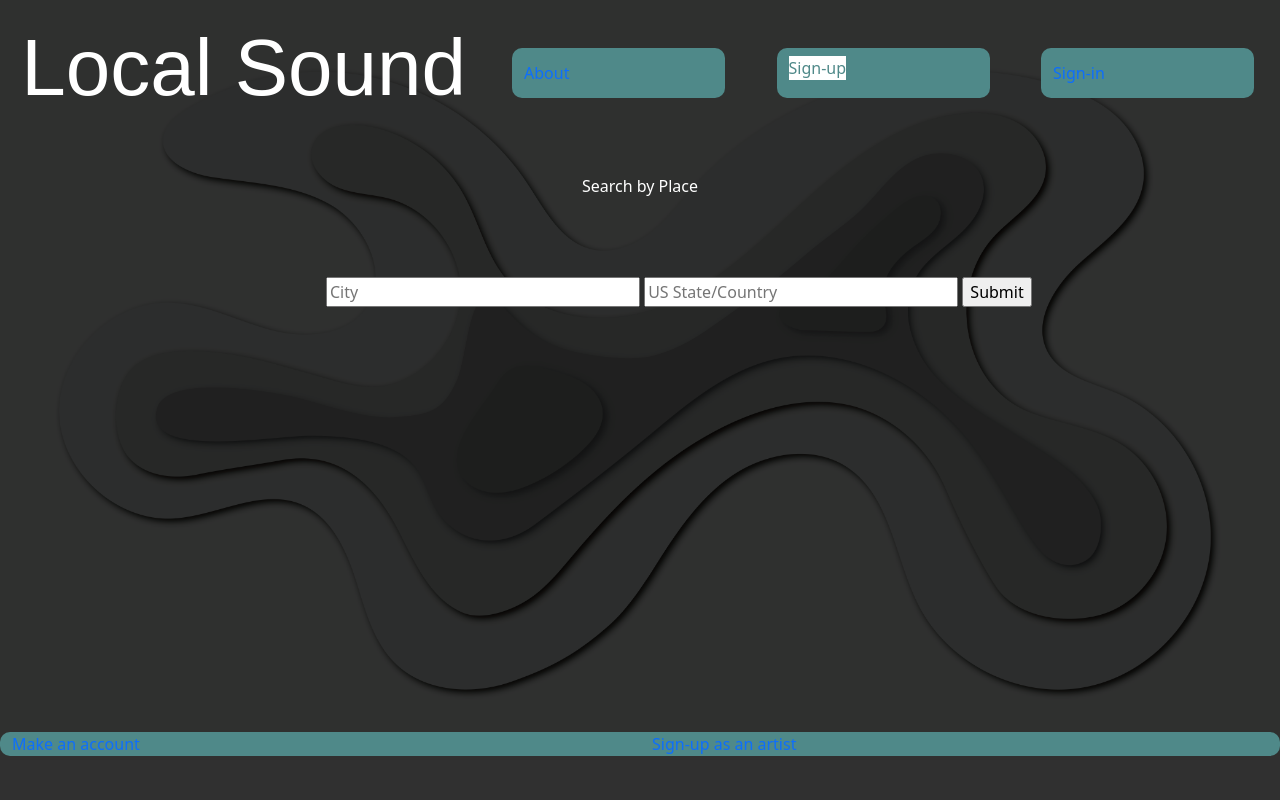
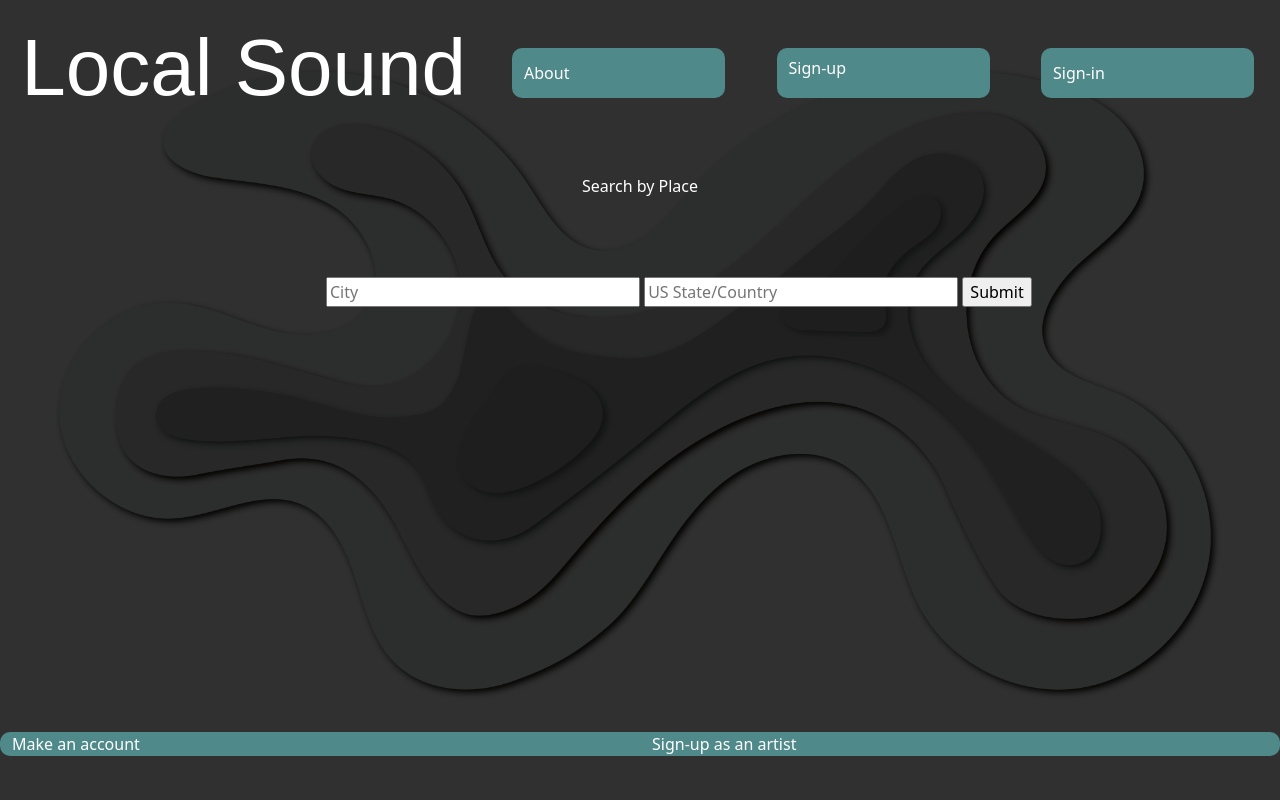
Before and after one commit to Mehayla/LocalSounds, a Flask app: page / in a window 1280 px wide. Run offline with Flask 2, Linux system fonts and the light colour scheme; some web fonts are replaced.

Commit message:
The make over montage

```diff
--- a/Static/CSS/style.css
+++ b/Static/CSS/style.css
@@ -39,8 +39,9 @@ a {
 /* DO .ACTIVE FOR ALL THE NAVBAR LINKS */
 
  .navbar {
+   background-color:#4F8989;
+   color: white;
    border-radius: 10px;
-   background-color:#4F8989;
    margin-left: 2%;
    margin-right: 2%;
    height: 50px;
@@ -48,10 +49,9 @@ a {
    padding:center;
 }
 
-.navabar a{
-  text-align: center;
-  color:white;
-}
+/* .navabar a{
+    color: white;
+} */
 
 .dropdown {
   visibility: collapse;
@@ -59,7 +59,7 @@ a {
   width:100%;
 }
 
-.navbar:hover, .dropbtn {
+.navbar:hover {
   color:#4F8989;
   background-color:white;
 }
@@ -68,6 +68,10 @@ a {
   visibility:visible;
   width:100%;
 }
+
+/* Notice no , ^ because this is refering to the children of .navbar ->.dropdown */
+
+
 
 /* .navbar a:hover {
   color:#4F8989;
@@ -181,3 +185,7 @@ ECBAB6 mid pink
   background-color:#4F8989;
   margin-top: 375px;
 }
+
+.bottom-bar a {
+  color: white;
+}
--- a/Templates/base.html
+++ b/Templates/base.html
@@ -33,49 +33,20 @@
 
           <h1 class='col'> <a id='maincharacterenergy' href = '/'>Local Sound</a></h1>
 
-          <div class="navbar col-2">
-            <a class='align-middle' href = '/about'>About</a>
-          </div>
+          <!-- <div class="navbar col-2"> -->
+            <a class="navbar col-2" href = '/about'>About</a>
+          <!-- </div> -->
 
           <div class="navbar col-2">
             <p class="dropbtn">Sign-up</p>
             <div class="dropdown">
-              <!-- <div class="dropdown-content"> -->
-                <a class = "navbar" href = '/signup/user'>Person Sign-up</a>
-                <a class = "navbar" href = '/signup/artist'>Artist Sign-up</a>
-              <!-- </div> -->
+                <a class="navbar" href = '/signup/user'>Person Sign-up</a>
+                <a class="navbar" href = '/signup/artist'>Artist Sign-up</a>
             </div>
           </div>
 
-          <div class="navbar col-2">
-            <a href = '/sign-in.html'>Sign-in</a>
-          </div>
+            <a class="navbar col-2" href = '/sign-in.html'>Sign-in</a>
         </div>
-
-        <!--
-          <nav class="navbar navbar-expand-lg">
-          <a class="navbar-brand" href="/">Yes</a>
-          <button class="navbar-toggler" type="button" data-toggle="collapse" data-target="#navbarNav" aria-controls="navbarNav" aria-expanded="false" aria-label="Toggle navigation">
-            <span class="navbar-toggler-icon"></span>
-          </button>
-          <div class="collapse navbar-collapse" id="navbarNav">
-            <ul class="navbar-nav">
-              <li class="nav-item active">
-                <a class="nav-link" href="/about.html">About<span class="sr-only">(current)</span></a>
-              </li>
-              <li class="nav-item">
-                <a class="nav-link" href="">Features</a>
-              </li>
-              <li class="nav-item">
-                <a class="nav-link" href="#">Pricing</a>
-              </li>
-              <li class="nav-item">
-                <a class="nav-link disabled" href="#">Disabled</a>
-              </li>
-            </ul>
-          </div>
-        </nav> -->
-
 
         {% block body %}
         {% endblock %}
@@ -85,8 +56,8 @@
 
 
         <div class='bottom-bar row'>
-          <a class='col' href = '/signup/user'> Make an account</a>
-          <a class='col' href = '/signup/artist'> Sign-up as an artist</a>
+          <a class='bbl col' href = '/signup/user'> Make an account</a>
+          <a class='bbl col' href = '/signup/artist'> Sign-up as an artist</a>
         </div>
       </div>
     </body>
```
